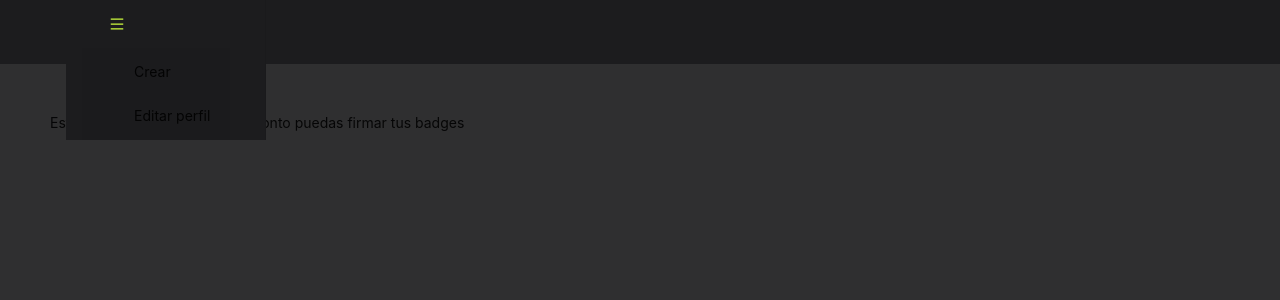
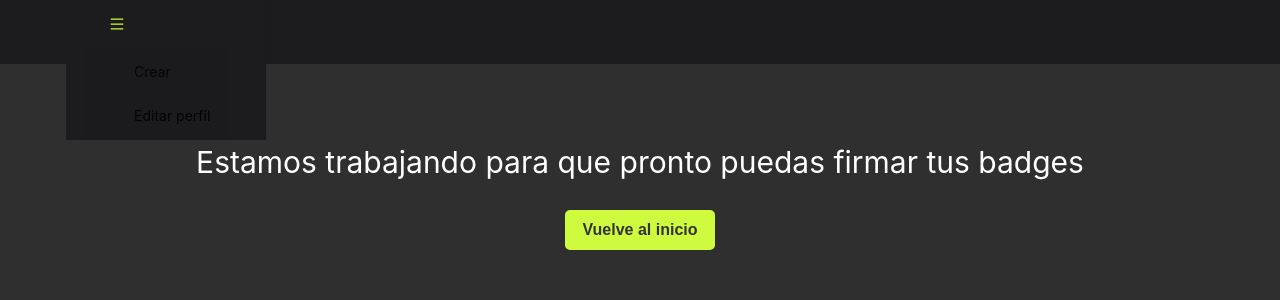
Before and after one commit to soypetricor/badger, a React (Create React App) app: page /sign-badge in a window 1280 px wide. Shown: the top 300 px of the page. Built offline with nearby package versions, Linux system fonts and the light colour scheme.

Commit message:
conectando SignBadge page

```diff
--- /dev/null
+++ b/src/pages/SignBadge/Style.css
@@ -0,0 +1,20 @@
+.button {
+    border: 2px solid #CEFB3E;
+    padding: 9px;
+    cursor: pointer;
+    font-size: 16px;
+    font-weight: bold;
+    color: #333;
+    border-radius: 5px;
+    background-color: #CEFB3E;
+    width: 150px;
+}
+.button:hover {
+    background-color: #1C1C1E;
+    color: #ffffff;
+  }
+
+.text {
+    font-size: 30px;
+    color: #ffffff;
+}
--- a/src/pages/SignBadge/index.js
+++ b/src/pages/SignBadge/index.js
@@ -1,7 +1,13 @@
+import React from 'react';
+import { useNavigate } from 'react-router';
+import './Style.css'
+
 function App() {
+    let navigate = useNavigate()
     return (
-      <div className="App">
-          Estamos trabajando para que pronto puedas firmar tus badges
+      <div className="App" align="center">
+         <p className='text'> Estamos trabajando para que pronto puedas firmar tus badges</p>
+         <button className='button' onClick={() => navigate('/')}>Vuelve al inicio</button>
       </div>
     );
   }
```
